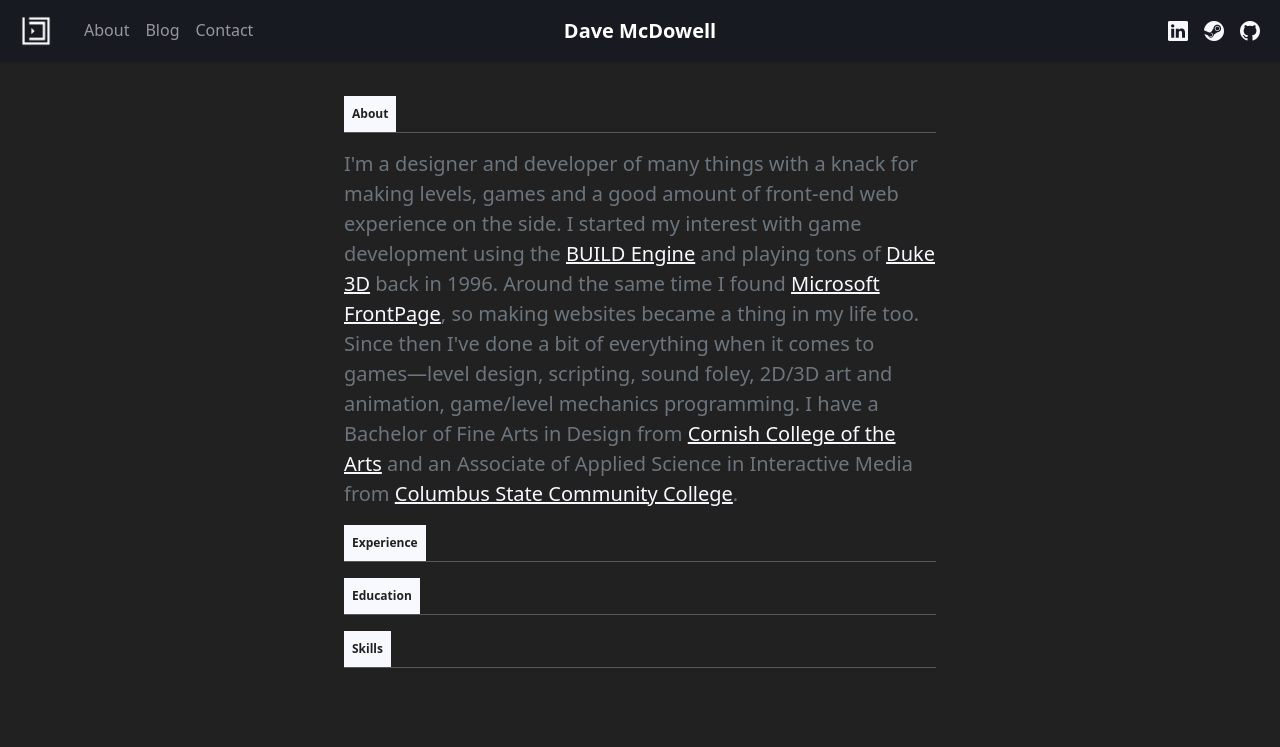
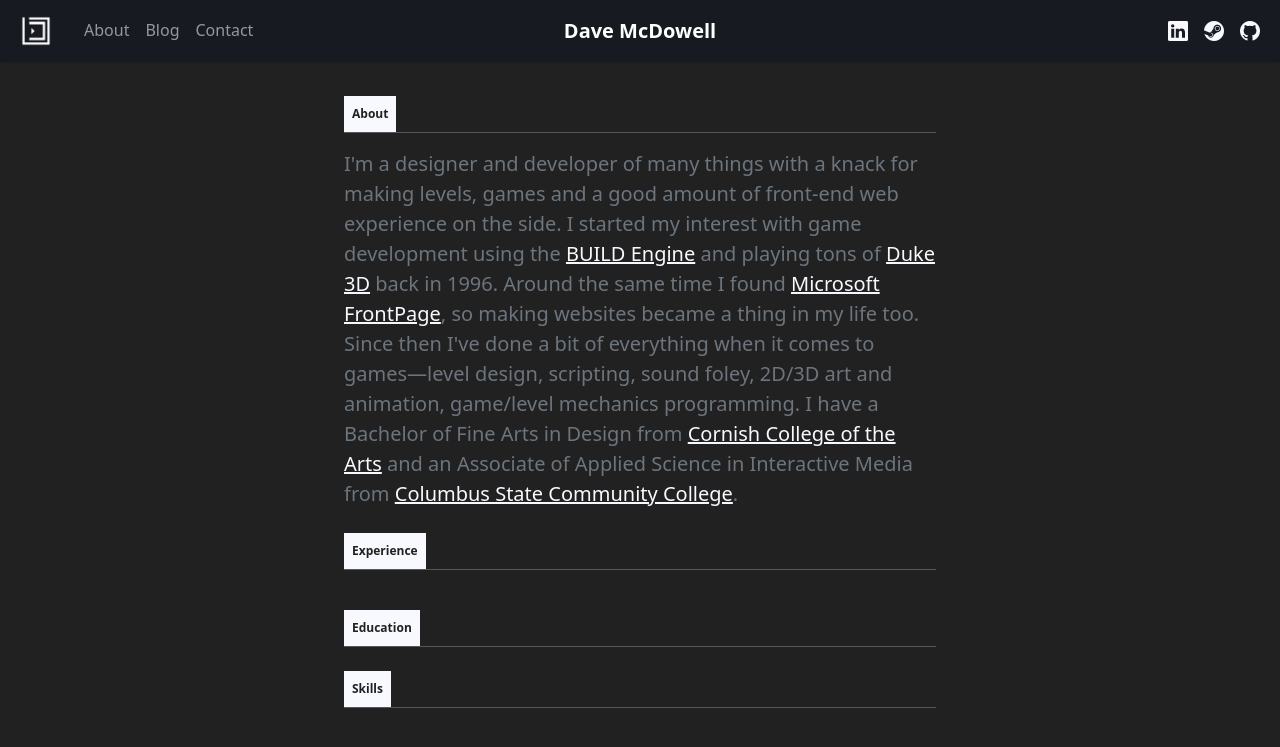
Before and after one commit to davemcdowell/portfolio, a Jekyll site: the page built from about.html, in a window 1280 px wide and 900 px high. Shown: the top 747 px of the window. Built offline with Jekyll 4.4.1, drawn with Linux system fonts in a browser that asks for light colours; nearby versions of some CDN libraries.

Commit message:
Update about.html

```diff
--- a/about.html
+++ b/about.html
@@ -12,18 +12,27 @@ Since then I've done a bit of everything when it comes to games&mdash;level desi
         <div class="col-lg-10 col-lg-offset-1">
             <section class="jumbotron">
                 <div class="container">
+                    <div class="mb-4">
                         <h2 class="block-label">About</h2>
                         <hr class="block-label-hr">
                         <p class="lead text-muted">{{ aboutMe }}</p>
-
+                    </div>
+                    <div class="mb-4">
                         <h2 class="block-label">Experience</h2>
                         <hr class="block-label-hr">
-
+                        <div class="d-flex flex-nowrap justify-content-between">
+                            <div class=""></div>
+                            <div class=""></div>
+                        </div>
+                    </div>
+                    <div class="mb-4">
                         <h2 class="block-label">Education</h2>
                         <hr class="block-label-hr">
-
+                    </div>
+                    <div class="mb-4">
                         <h2 class="block-label">Skills</h2>
                         <hr class="block-label-hr">
+                    </div>
                 </div>
             </section>
         </div>
```
Lines whose indentation alone changed are shown as unchanged.
